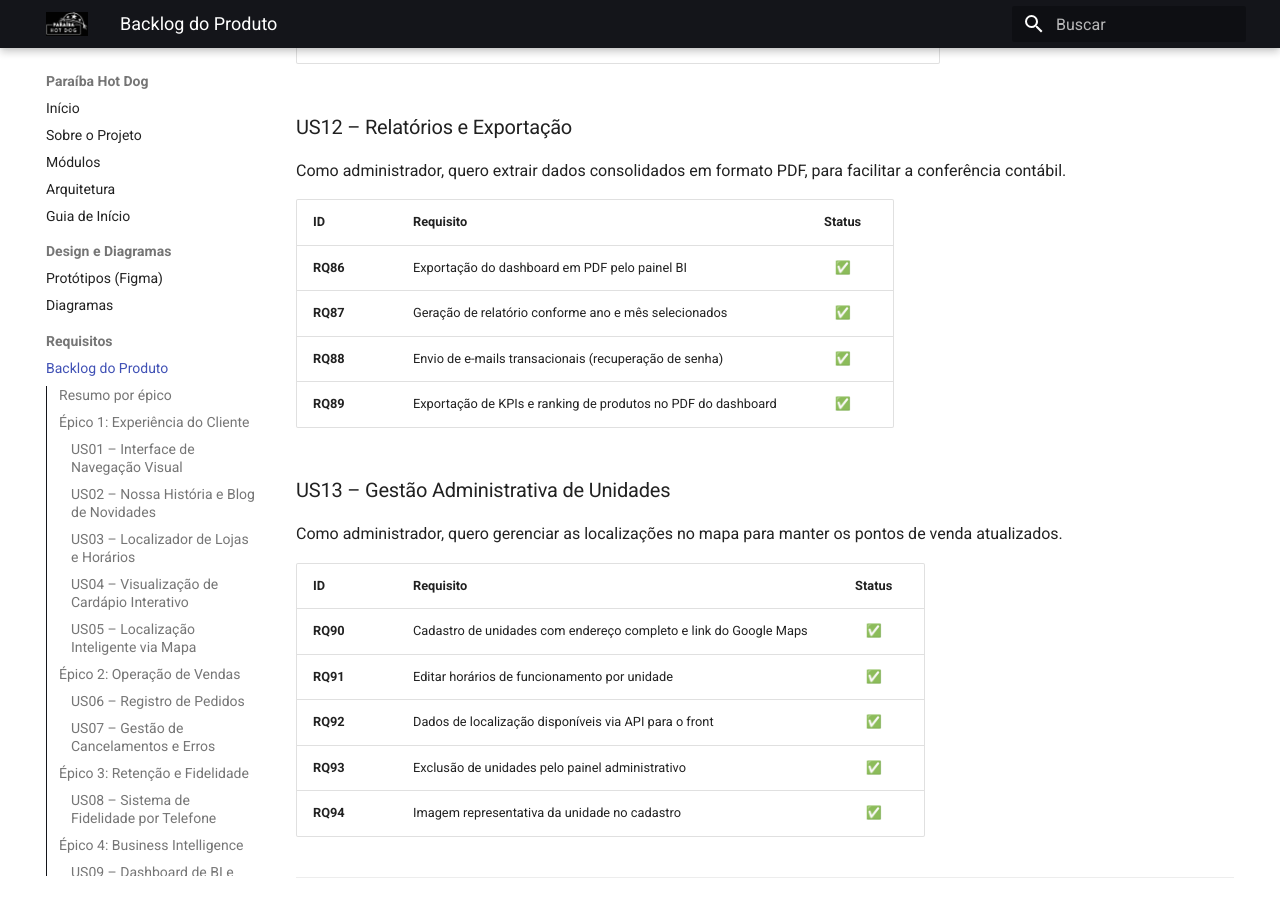
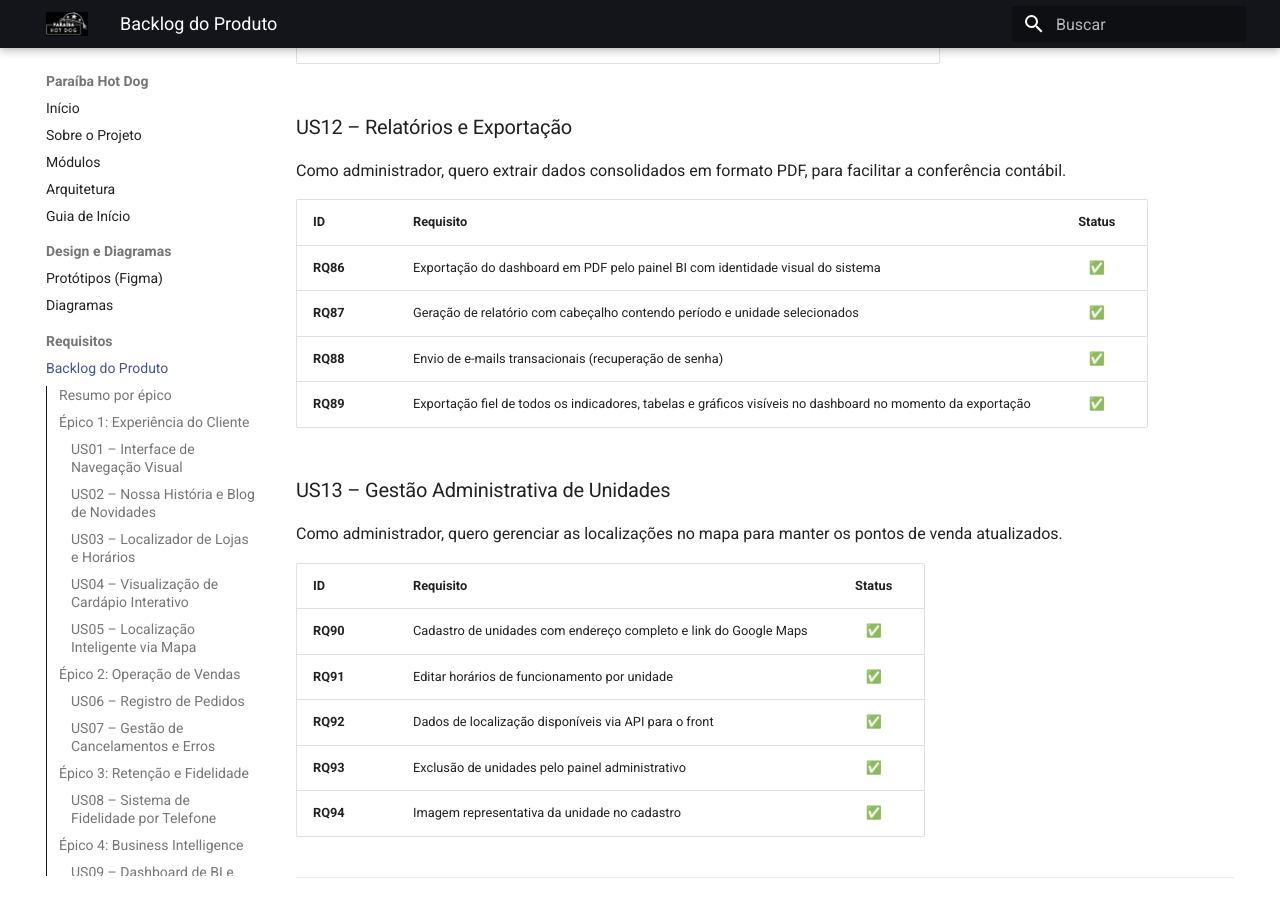
Before and after one commit to Paraiba-Hot-Dog/Paraiba-Hot-Dog-Docs, an MkDocs documentation site: the page built from docs/requisitos/backlog.md, in a window 1280 px wide and 900 px high, scrolled down 6952 px. Built offline with MkDocs 1.6.1 and Material for MkDocs 9.7.7, drawn with Linux system fonts in a browser that asks for light colours; some of the changed text lies outside the part shown.

Commit message:
docs: detalha exploração avançada e exportação PDF no dashboard
Co-authored-by: SamuelRicosta <90395032+SamuelRicosta@users.noreply.github.com>

```diff
--- a/docs/requisitos/backlog.md
+++ b/docs/requisitos/backlog.md
@@ -148,7 +148,7 @@ Como administrador, quero visualizar métricas de vendas e lucratividade para to
 | **RQ52** | Ranking de produtos mais vendidos no período selecionado | ✅ |
 | **RQ53** | Identificação do produto mais lucrativo | ✅ |
 | **RQ54** | Gráfico de distribuição de vendas por categoria (mix de produtos) | ✅ |
-| **RQ55** | Dashboard consolidado de indicadores por período | ✅ |
+| **RQ55** | Dashboard consolidado com cruzamento e pesquisa avançada por período, unidade e fidelidade | ✅ |
 | **RQ56** | Gráfico de barras de vendas por hora | ✅ |
 | **RQ57** | Identificação de picos de venda por horário no gráfico | ✅ |
 | **RQ58** | Comparação percentual de desempenho em relação ao mês anterior | ✅ |
@@ -159,7 +159,7 @@ Como administrador, quero visualizar métricas de vendas e lucratividade para to
 | **RQ63** | Painel resumo com KPIs de vendas do período filtrado | ✅ |
 | **RQ64** | Lista dos mais vendidos conforme período visualizado | ✅ |
 | **RQ65** | Ticket médio exibido conforme período selecionado | ✅ |
-| **RQ66** | Filtros de período por ano, mês e fechamento mensal | ✅ |
+| **RQ66** | Filtros avançados por ano, mês, fechamento mensal e unidade para exploração detalhada | ✅ |
 
 ---
 
@@ -204,10 +204,10 @@ Como administrador, quero extrair dados consolidados em formato PDF, para facili
 
 | ID | Requisito | Status |
 | :--- | :--- | :---: |
-| **RQ86** | Exportação do dashboard em PDF pelo painel BI | ✅ |
-| **RQ87** | Geração de relatório conforme ano e mês selecionados | ✅ |
+| **RQ86** | Exportação do dashboard em PDF pelo painel BI com identidade visual do sistema | ✅ |
+| **RQ87** | Geração de relatório com cabeçalho contendo período e unidade selecionados | ✅ |
 | **RQ88** | Envio de e-mails transacionais (recuperação de senha) | ✅ |
-| **RQ89** | Exportação de KPIs e ranking de produtos no PDF do dashboard | ✅ |
+| **RQ89** | Exportação fiel de todos os indicadores, tabelas e gráficos visíveis no dashboard no momento da exportação | ✅ |
 
 ### US13 – Gestão Administrativa de Unidades
 
```
Also changed, not shown: docs/modulos.md (+2 -2 lines).
